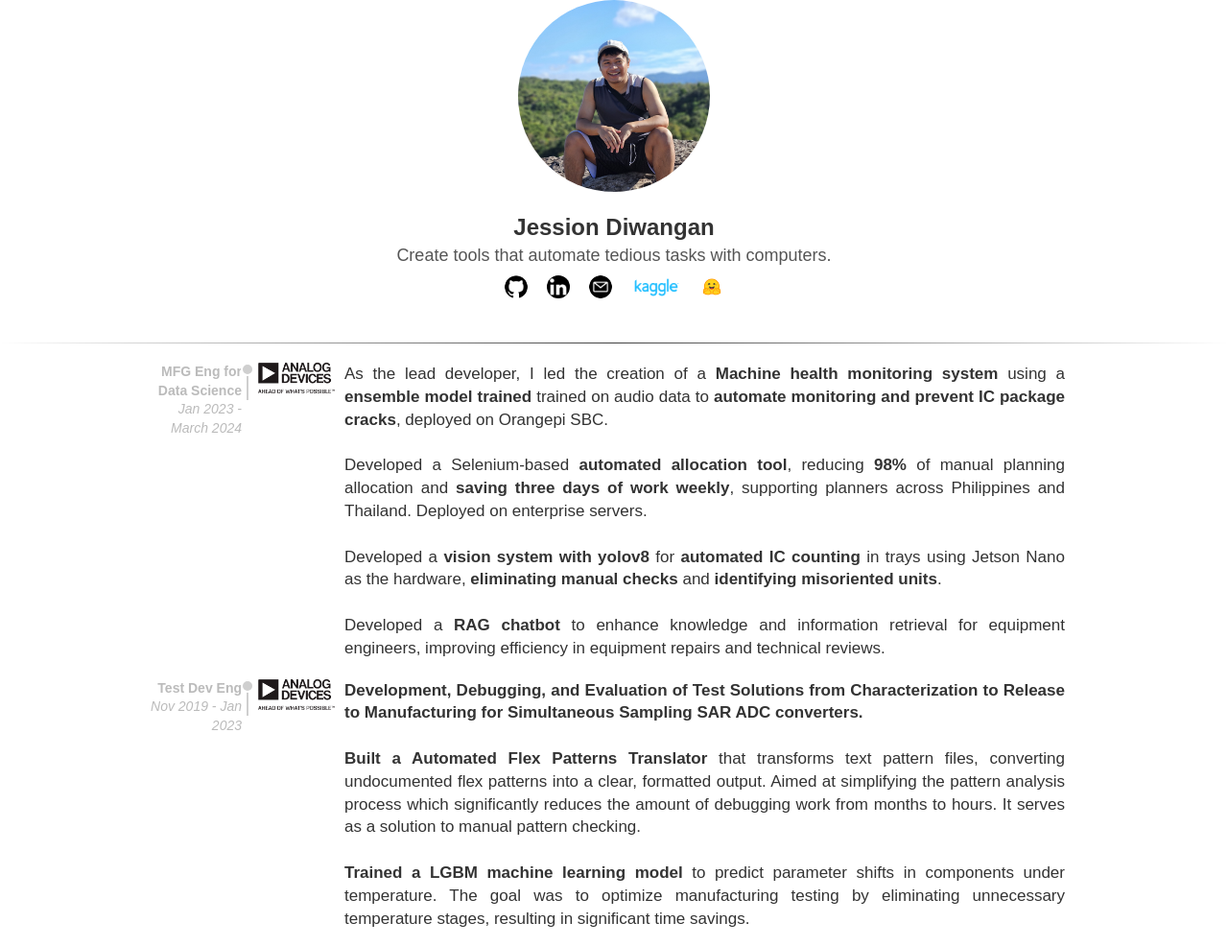
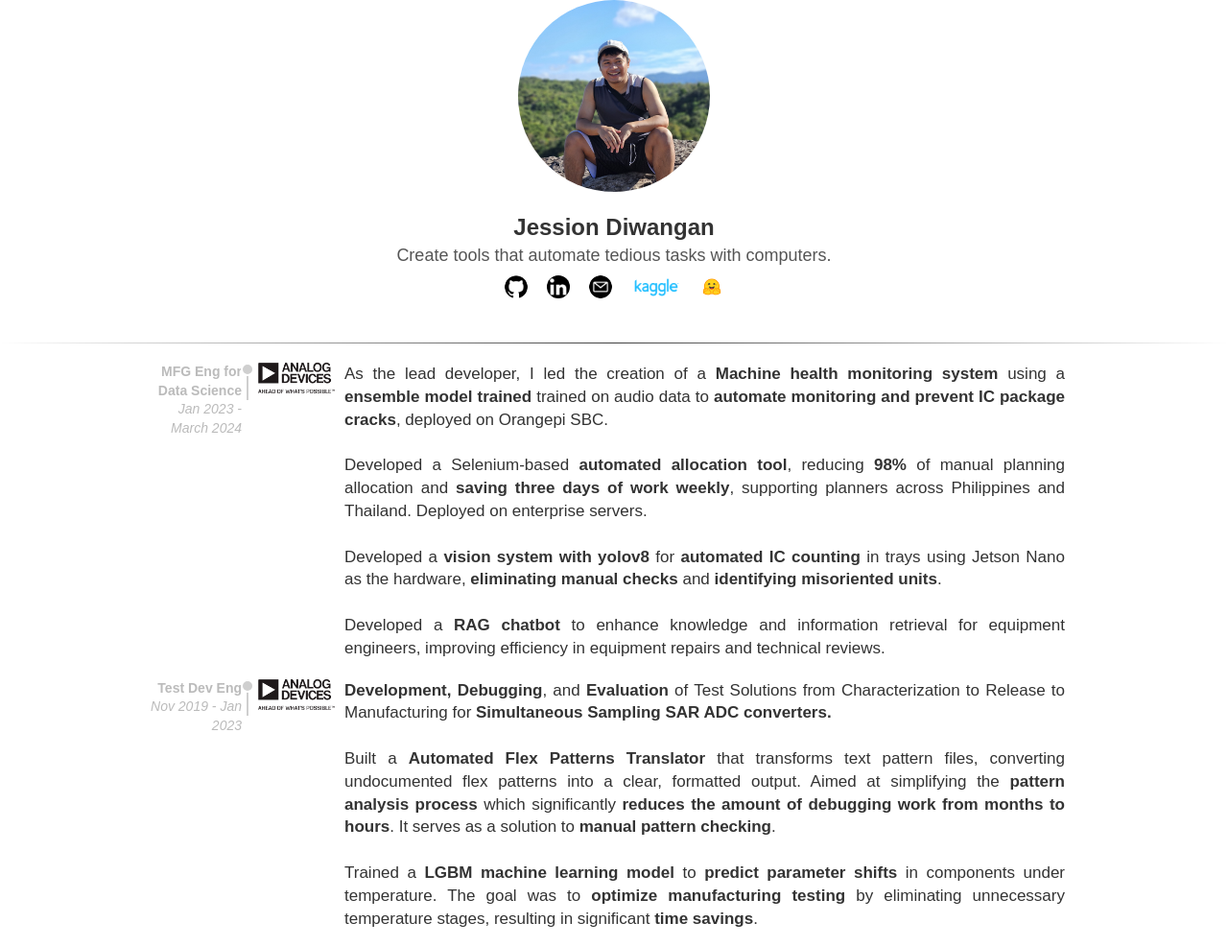
Before and after one commit to Jss-on/portfolio, a plain HTML site: page index.html in a window 1280 px wide. Shown: the top 986 px of the page at 96% size. Drawn offline with Linux system fonts and the light colour scheme.

Commit message:
Update index.html

```diff
--- a/index.html
+++ b/index.html
@@ -544,13 +544,13 @@
             </div>
             <div class="desc">
 
-                  <strong>Development, Debugging, and Evaluation of Test Solutions from Characterization to Release to Manufacturing for Simultaneous Sampling SAR ADC converters.</strong>
+                  <b>Development, Debugging</b>, and <b>Evaluation</b> of Test Solutions from Characterization to Release to Manufacturing for <b>Simultaneous Sampling SAR ADC converters.</b>
                 <br>
                 <br>
-                  <strong>Built a Automated Flex Patterns Translator</strong> that transforms text pattern files, converting undocumented flex patterns into a clear, formatted output. Aimed at simplifying the pattern analysis process which significantly reduces the amount of debugging work from months to hours. It serves as a solution to manual pattern checking.
+                  Built a <b>Automated Flex Patterns Translator</b> that transforms text pattern files, converting undocumented flex patterns into a clear, formatted output. Aimed at simplifying the <b>pattern analysis process</b> which significantly <b>reduces the amount of debugging work from months to hours</b>. It serves as a solution to <b>manual pattern checking</b>.
                   <br>
                 <br>
-                <strong>Trained a LGBM machine learning model</strong> to predict parameter shifts in components under temperature. The goal was to optimize manufacturing testing by eliminating unnecessary temperature stages, resulting in significant time savings.
+                Trained a <b>LGBM machine learning model</b> to <b>predict parameter shifts</b> in components under temperature. The goal was to <b>optimize manufacturing testing</b> by eliminating unnecessary temperature stages, resulting in significant <b>time savings</b>.
 
 
 
```
